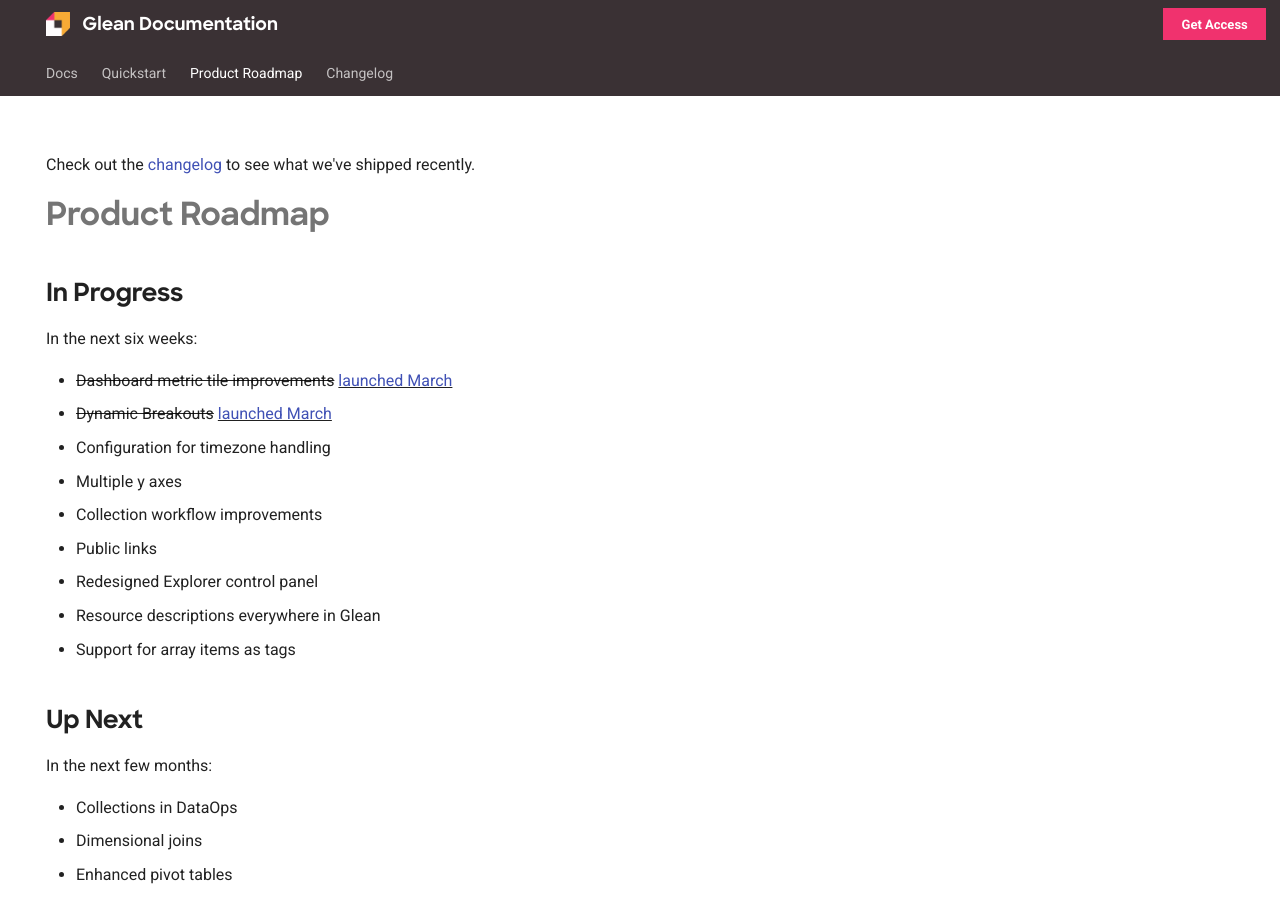
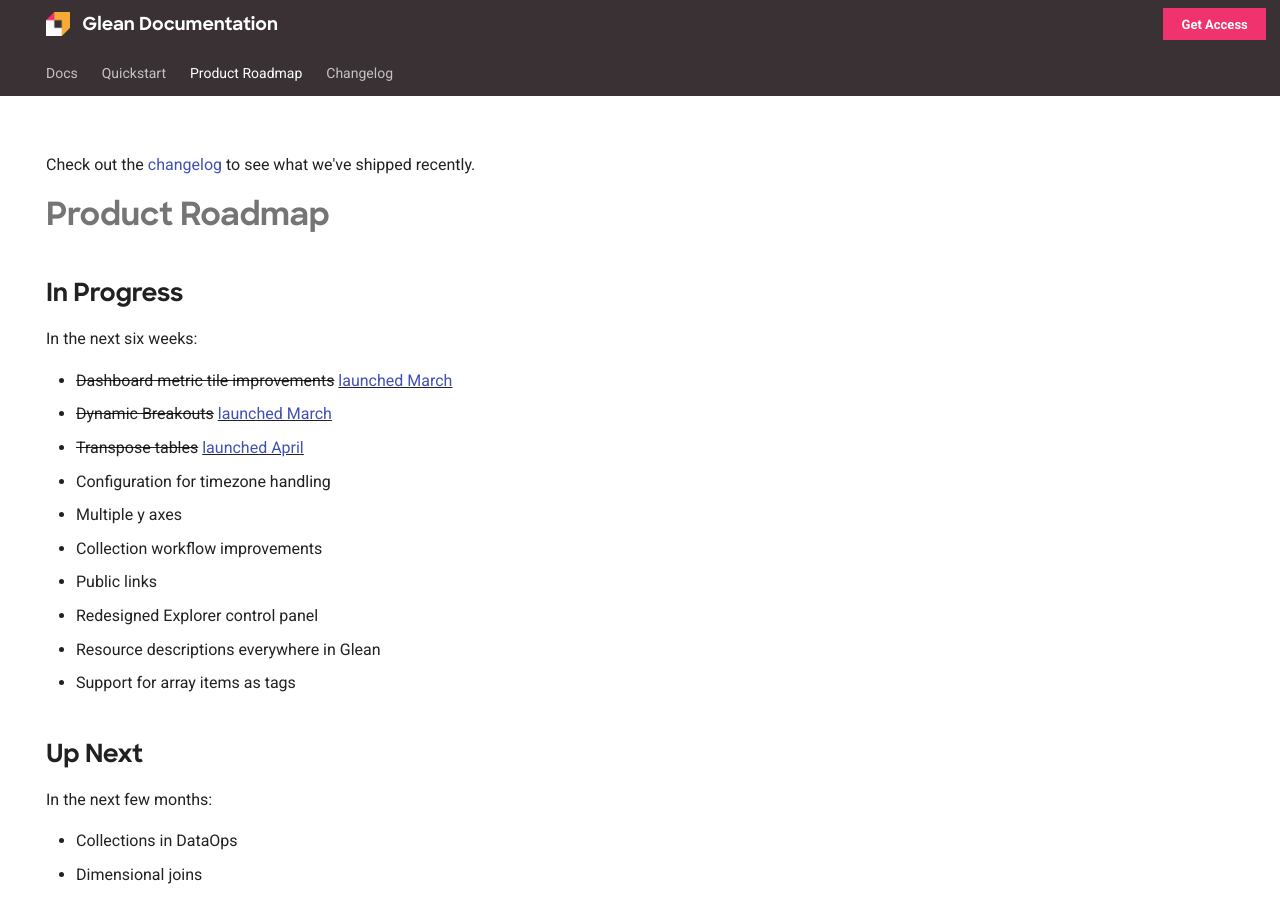
Before and after one commit to gleannyc/documentation, an MkDocs documentation site: the page built from docs/product-roadmap/index.md, in a window 1280 px wide and 900 px high. Built offline with MkDocs 1.6.1 and Material for MkDocs 9.7.7, drawn with Linux system fonts in a browser that asks for light colours.

Commit message:
Update index.md

```diff
--- a/docs/product-roadmap/index.md
+++ b/docs/product-roadmap/index.md
@@ -14,6 +14,7 @@
 
 - <del>Dashboard metric tile improvements</del> <ins>[launched March](../changelog/2023_03_31.md#metric-tiles)</ins>
 - <del>Dynamic Breakouts</del> <ins>[launched March](../changelog/2023_03_31.md#dynamic-breakouts)</ins>
+- <del>Transpose tables</del> <ins>[launched April](../changelog/2023_04_20/#transpose-tables)</ins>
 - Configuration for timezone handling
 - Multiple y axes
 - Collection workflow improvements
```
